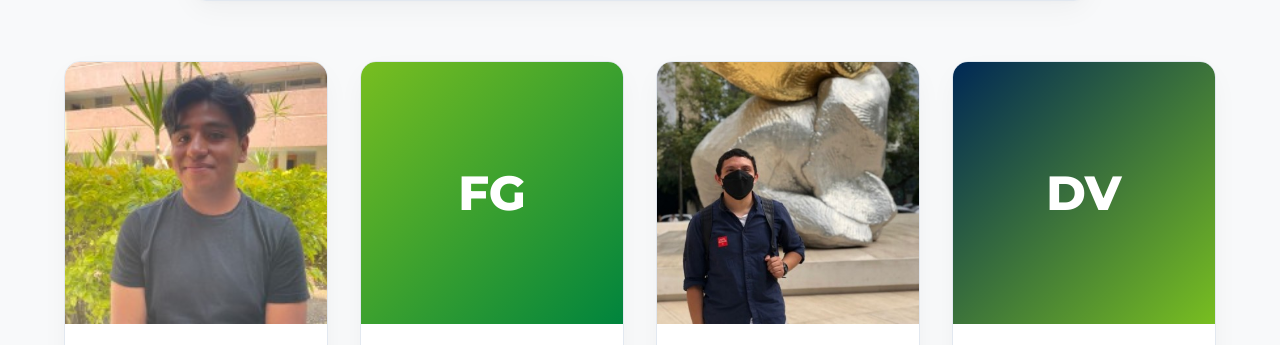
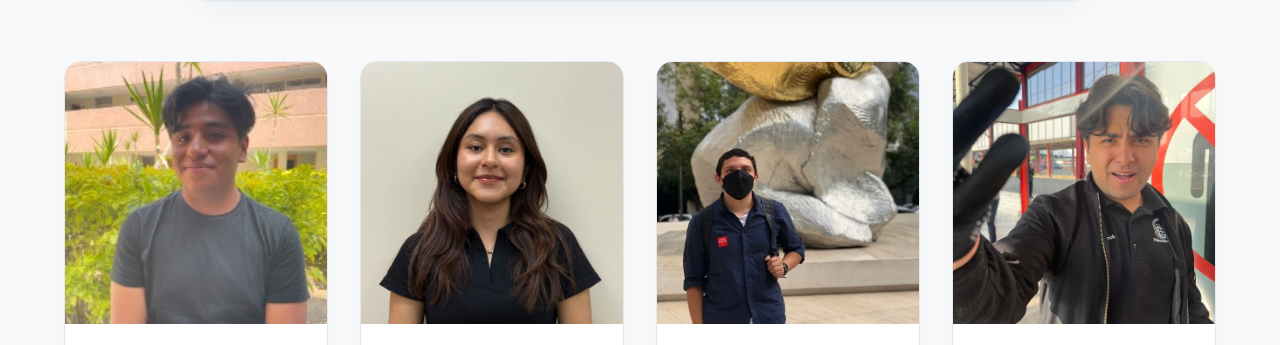
Before and after one commit to uricasmel-lgtm/IEEEPES-UPIITAIPN, a website built with Vite: page index.html in a window 1280 px wide. Shown: the part 8091-8436 px from the top of the page. Built offline with nearby package versions, Linux system fonts and the light colour scheme; files whose address does not match are found by name.

Commit message:
Corregir extensiones de fotos de vicepresidenta y tesorero y agregar imagenes jpeg

```diff
--- a/index.html
+++ b/index.html
@@ -828,7 +828,7 @@
                     <div class="team-card animate-up" id="team-vicepresident">
                         <div class="member-image-wrapper">
                             <!-- Foto del Miembro -->
-                            <img src="assets/images/team/vicepresidenta.jpg" alt="Fernanda Gregorio Reyes"
+                            <img src="assets/images/team/vicepresidenta.jpeg" alt="Fernanda Gregorio Reyes"
                                 class="member-img"
                                 onerror="this.style.display='none'; this.nextElementSibling.style.display='flex';">
                             <!-- Avatar de gradiente (Fallback) -->
@@ -896,7 +896,7 @@
                     <div class="team-card animate-up" id="team-treasurer">
                         <div class="member-image-wrapper">
                             <!-- Foto del Miembro -->
-                            <img src="assets/images/team/tesorero.jpg" alt="Diego Villaseñor Hernandez"
+                            <img src="assets/images/team/tesorero.jpeg" alt="Diego Villaseñor Hernandez"
                                 class="member-img"
                                 onerror="this.style.display='none'; this.nextElementSibling.style.display='flex';">
                             <!-- Avatar de gradiente (Fallback) -->
```
Also changed, not shown: assets/images/team/tesorero.jpeg (added), assets/images/team/vicepresidenta.jpeg (added).
